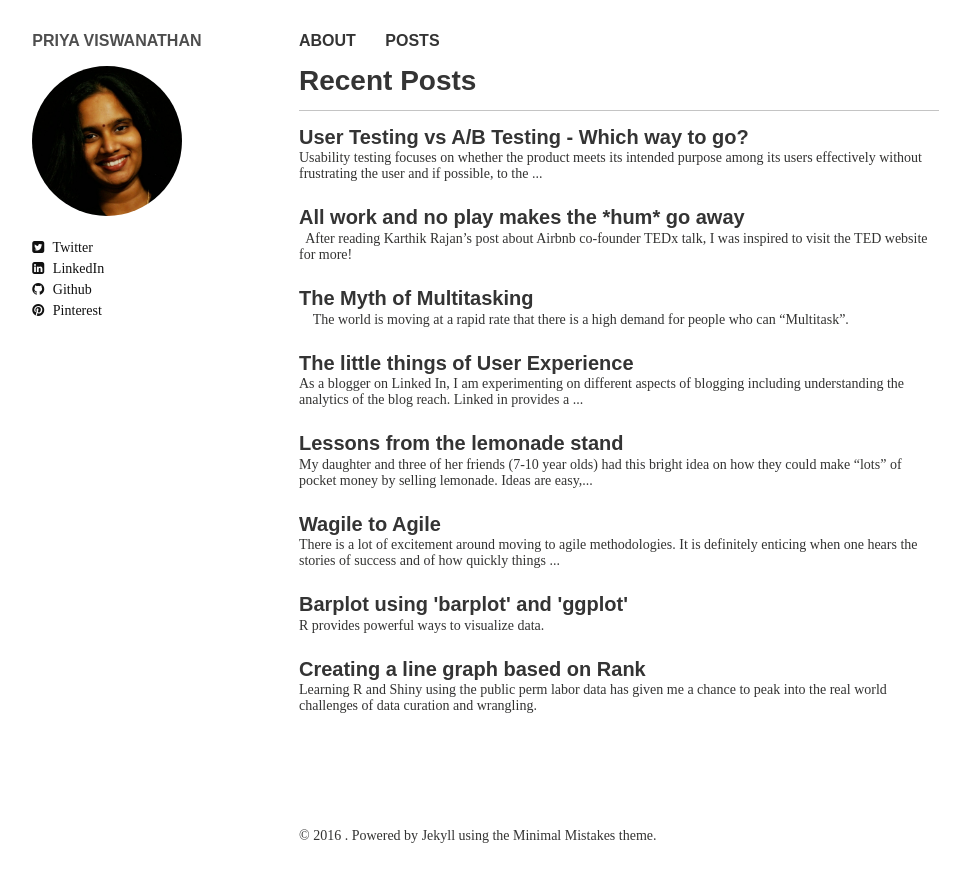
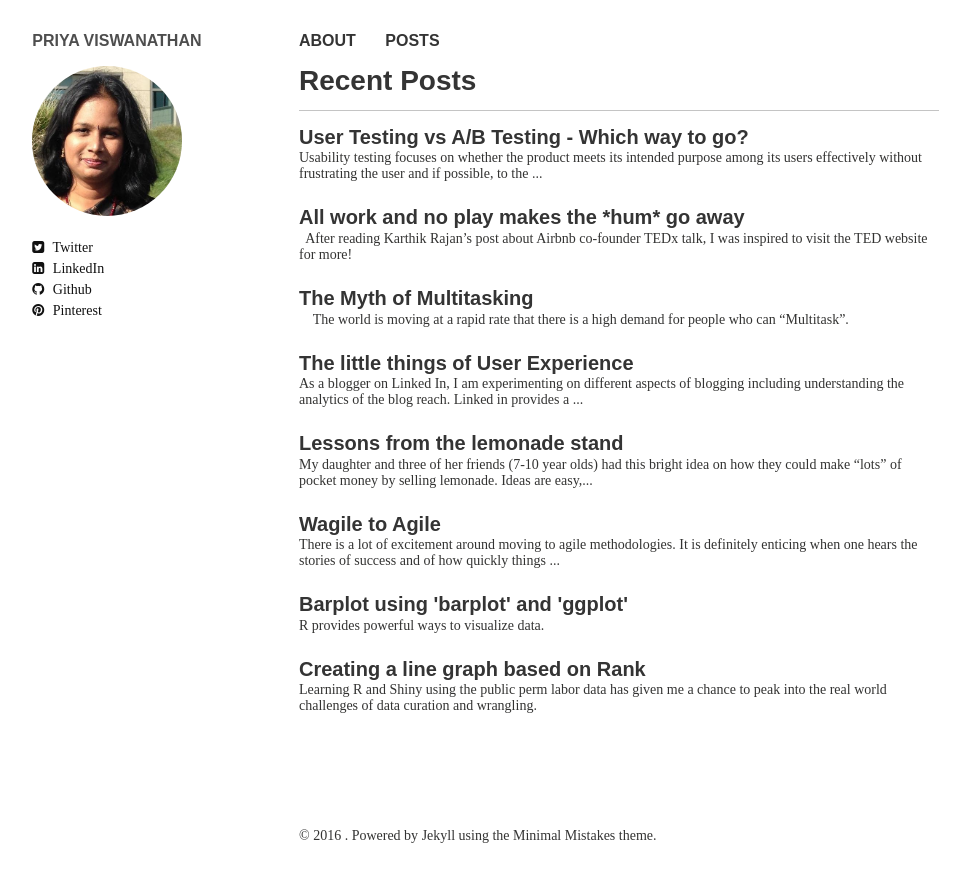
Before and after one commit to shyamalapriya/shyamalapriya.github.io, a Jekyll site: the page built from index.md, in a window 1280 px wide. Shown: the top 882 px of the page, without its empty margins (21-979 px from the left). Built offline with Jekyll 4.4.1, drawn with Linux system fonts in a browser that asks for light colours; nearby versions of some CDN libraries; some web fonts are replaced.

Commit message:
New profile picture added

```diff
--- a/_config.yml
+++ b/_config.yml
@@ -26,7 +26,7 @@ kramdown:
 # Site owner
 owner:
   name:
-  avatar: profile.jpg
+  avatar: profile2.jpeg
   bio: ""
   email: #email
   disqus-shortname: shyamalapriya
```
Also changed, not shown: images/profile2.jpeg (added).
